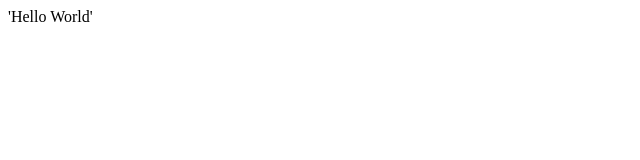
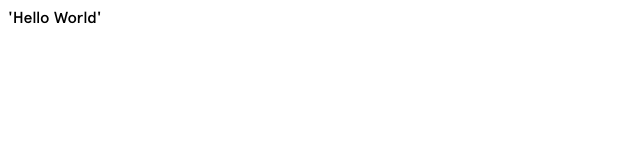
Before and after one commit to cherrih/rogue, a React app: page / in a window 1280 px wide. Shown: the top 160 px of the page, without its empty margins (0-640 px from the left). Built offline with nearby package versions, Linux system fonts and the light colour scheme.

Commit message:
Add fonts

```diff
--- a/public/styles.css
+++ b/public/styles.css
@@ -0,0 +1,11 @@
+@font-face {
+  font-family: Trash;
+  src: url(fonts/Trash-Regular.ttf);
+}
+@font-face {
+  font-family: Apercu;
+  src: url(fonts/Apercu\ Medium.otf);
+}
+body {
+  font-family: Apercu;
+}
--- a/webpack.config.js
+++ b/webpack.config.js
@@ -1,6 +1,7 @@
 const path = require('path');
 
 module.exports = {
+  mode: 'production',
   entry: path.resolve(__dirname, 'src/index.jsx'),
   output: {
     filename: 'bundle.js',
@@ -14,7 +15,7 @@ module.exports = {
         use: {
           loader: 'babel-loader',
           options: {
-            presets: ['@babel/preset-env', '@babel/preset-react']
+            presets: ['@babel/preset-env', '@babel/preset-react'],
           }
         },
       }
```
Also changed, not shown: public/fonts/Apercu Medium.otf (added), public/fonts/Trash-Regular.ttf (added).
